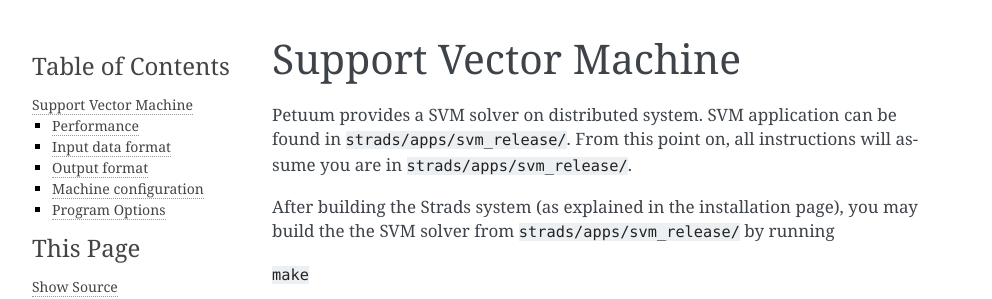
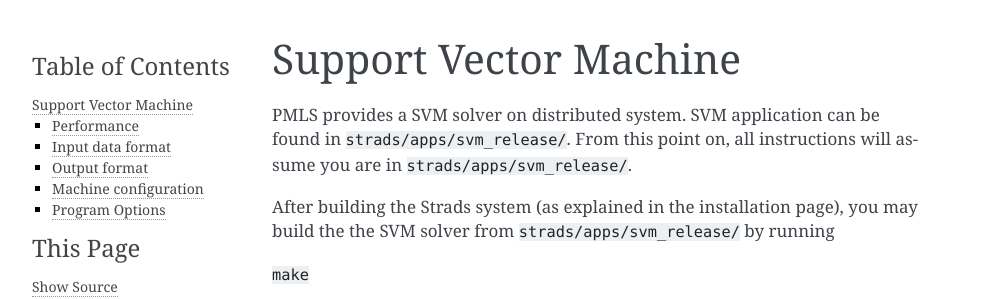
Before and after one commit to sailing-pmls/pmls.readthedocs.io, a Sphinx documentation site: the page built from docs/support-vector-machine.md, in a window 1280 px wide. Shown: the top 299 px of the page, without its empty margins (148-1140 px from the left). Built offline with Sphinx 7.4.7, drawn with Linux system fonts in a browser that asks for light colours.

Commit message:
Update support-vector-machine.md

```diff
--- a/docs/support-vector-machine.md
+++ b/docs/support-vector-machine.md
@@ -1,5 +1,5 @@
 # Support Vector Machine
-Petuum provides a SVM solver on distributed system. SVM application can be found in `strads/apps/svm_release/`. From this point on, all instructions will assume you are in `strads/apps/svm_release/`.
+PMLS provides a SVM solver on distributed system. SVM application can be found in `strads/apps/svm_release/`. From this point on, all instructions will assume you are in `strads/apps/svm_release/`.
 
 After building the Strads system (as explained in the installation page), you may build the the SVM solver from `strads/apps/svm_release/` by running
 
@@ -41,7 +41,7 @@ col value
 Each row with column id and value represents a non-zero model-parameter.
 
 ## Machine configuration
-See [Strads configuration files](https://github.com/petuum/bosen/wiki/Configuration-Files-for-Petuum-Apps#strads-configuration-files)
+See [Strads configuration files](configuration.md)
 
 ## Program Options
 The SVM is launched using a python script, e.g. svm.py.
```
